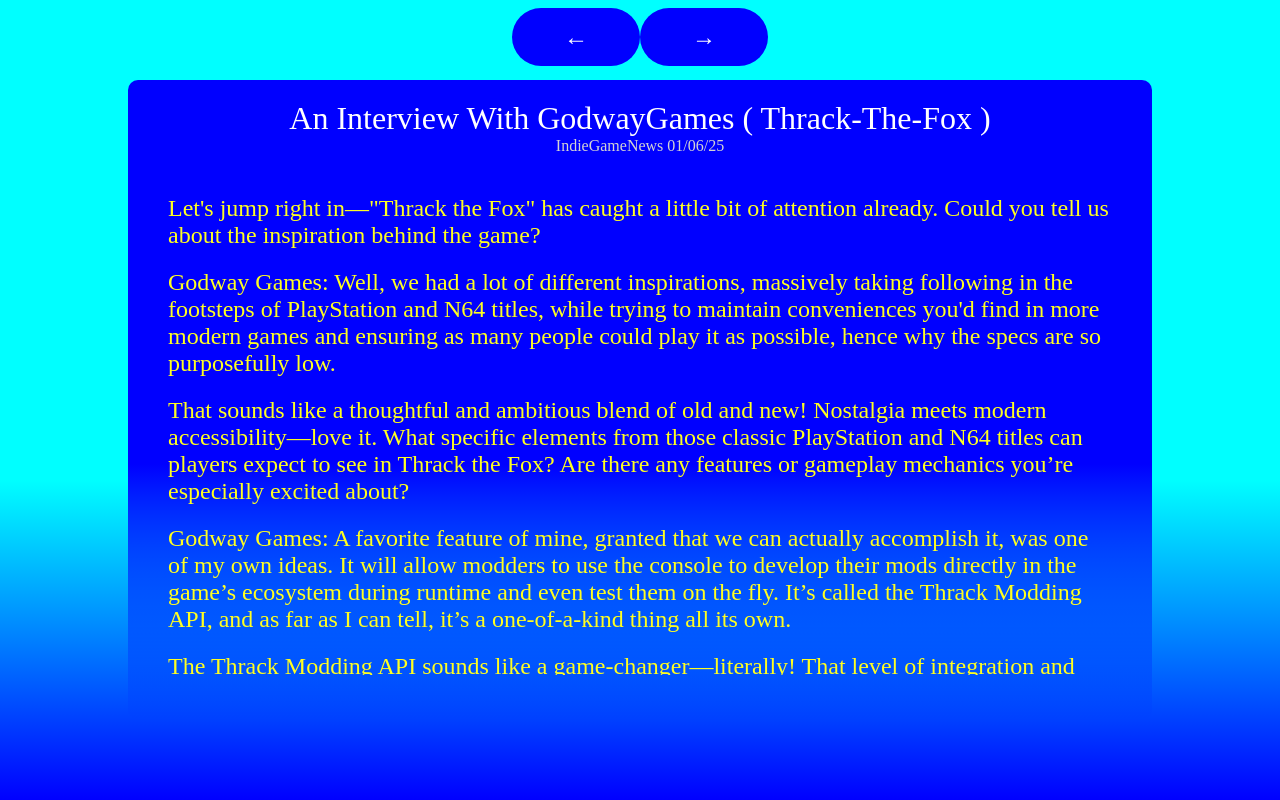
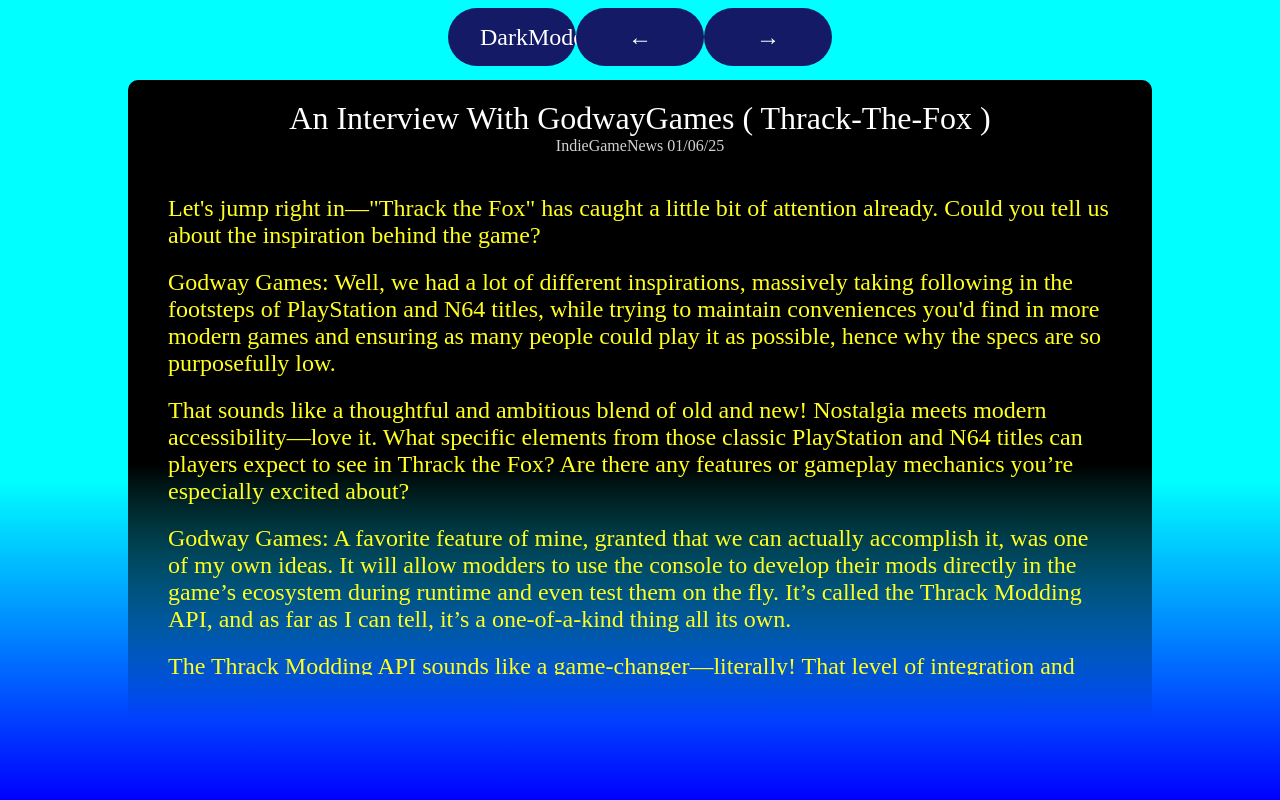
Before and after one commit to IndieGameNews/IndieGameNews, a plain HTML site: page index.html in a window 1280 px wide. Drawn offline with Linux system fonts and the light colour scheme.

Commit message:
Update index.html

```diff
--- a/index.html
+++ b/index.html
@@ -23,7 +23,7 @@
             position: relative;
             width: 80%;
             height: 80%;
-            background: linear-gradient(to bottom, blue 60%, rgba(0,0,255,0));
+            background: linear-gradient(to bottom, rgba(0,0,0,255) 60%, rgba(0,0,255,0));
             display: flex;
             flex-direction: column;
             justify-content: flex-start;
@@ -118,7 +118,8 @@
 button {
     all: unset; /* Resets default button styles */
     display: inline-block;
-    background-color: blue; /* Sets button color to blue */
+	background-color:rgba(20,26,101,255);
+    //background-color: blue; /* Sets button color to blue */
     color: white; /* Makes text color white */
     text-align: center; /* Centers text within the button */
     border-radius: 50px; /* Rounds the edges */
@@ -154,7 +155,7 @@ button:hover {
 
 	<br>
 
-	<div class="topbar" id="topbar"><button onclick="TurnLeft();">&larr;</button><button onclick="TurnRight();">&rarr;</button></div>
+	<div class="topbar" id="topbar"><button onclick="enableDarkMode();">DarkMode</button><button onclick="TurnLeft();">&larr;</button><button onclick="TurnRight();">&rarr;</button></div>
     <script>
         const container = document.getElementById('container');
         const titleElement = document.getElementById('title');
@@ -263,15 +264,15 @@ button:hover {
             const threshold = width * 0.01;
 
             if (mouseX < threshold) {
-                container.style.background = `linear-gradient(90deg, white, #33ccff)`;
+                container.style.background = `linear-gradient(90deg, white, rgba(20,26,101,255))`;
 				BoolGrads = true;
 				//ResetUrlPoint();
             } else if (mouseX > width - threshold) {
-                container.style.background = `linear-gradient(90deg, #33ccff, white)`;
+                container.style.background = `linear-gradient(90deg, rgba(20,26,101,255), white)`;
 				BoolGrads = true;
 				//ResetUrlPoint()
             } else {
-                container.style.background = `linear-gradient(to bottom, blue 60%, rgba(0,0,32,32))`;
+                container.style.background = `linear-gradient(to bottom, rgba(20,26,101,255) 60%, rgba(0,0,32,32))`;
 				BoolGrads = false;
 				//ResetUrlPoint();
             }
@@ -296,7 +297,7 @@ button:hover {
                 const currentTime = Date.now();
                 const elapsed = currentTime - start;
                 const factor = Math.min(elapsed / duration, 1);
-                const endColor = `linear-gradient(to bottom, blue 60%, rgba(0,0,255,0))`;
+                const endColor = `linear-gradient(to bottom, rgba(20,26,101,255) 60%, rgba(0,0,255,0))`;
                 container.style.background = endColor;
 
                 if (factor < 1) {
@@ -367,6 +368,48 @@ button:hover {
         handlePageParameter();
 
 
+		function enableDarkMode() {
+			// Set global text color to white
+			document.body.style.color = 'white';
+
+			// Apply styles to the popup, topbar, and button classes
+			const popupElements = document.querySelectorAll('.popup');
+			const topbarElements = document.querySelectorAll('.topbar');
+			const buttonElements = document.querySelectorAll('button');
+			const divElements = document.querySelectorAll('div');
+			const ContainerElements = document.querySelectorAll('background');
+			// Apply specific styles to popup, topbar, and buttons
+			popupElements.forEach(element => {
+				element.style.outline = '2px solid white';
+				element.style.backgroundColor = 'black';  // make div background black
+			});
+
+			topbarElements.forEach(element => {
+				element.style.outline = '2px solid white';
+				element.style.backgroundColor = 'black';  // make div background black
+			});
+
+			buttonElements.forEach(element => {
+				element.style.outline = '2px solid white';
+				element.style.backgroundColor = 'black';  // make button background black
+				element.style.color = 'white';  // make button text white
+			});
+			ContainerElements.forEach(element => {
+				element.style.outline = '2px solid white';
+				element.style.backgroundColor = 'black';
+			});
+			// Apply dark mode for divs
+			divElements.forEach(element => {
+				element.style.backgroundColor = 'black';
+				element.style.color = 'white';  // make div text white
+			});
+		}
+
+
+
+
+
+
     </script>
 </body>
 
```
